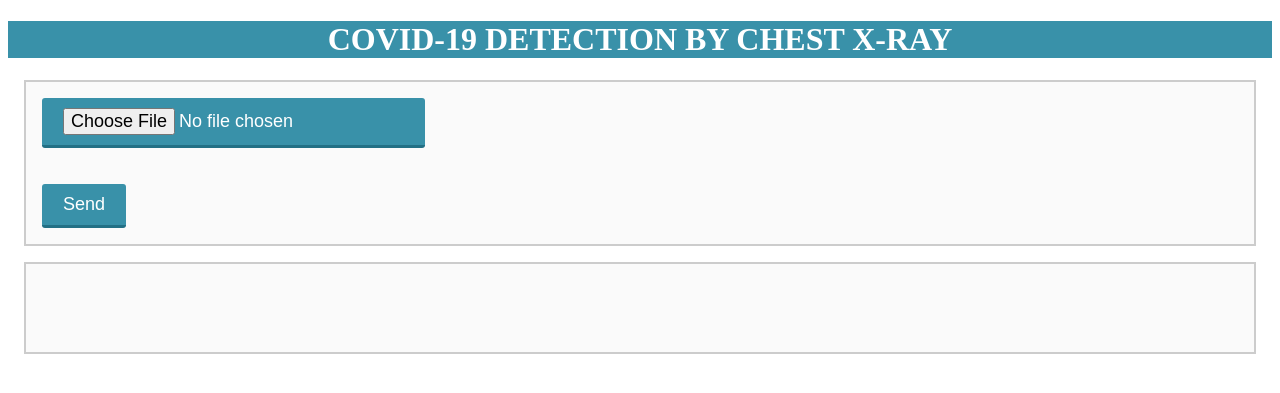
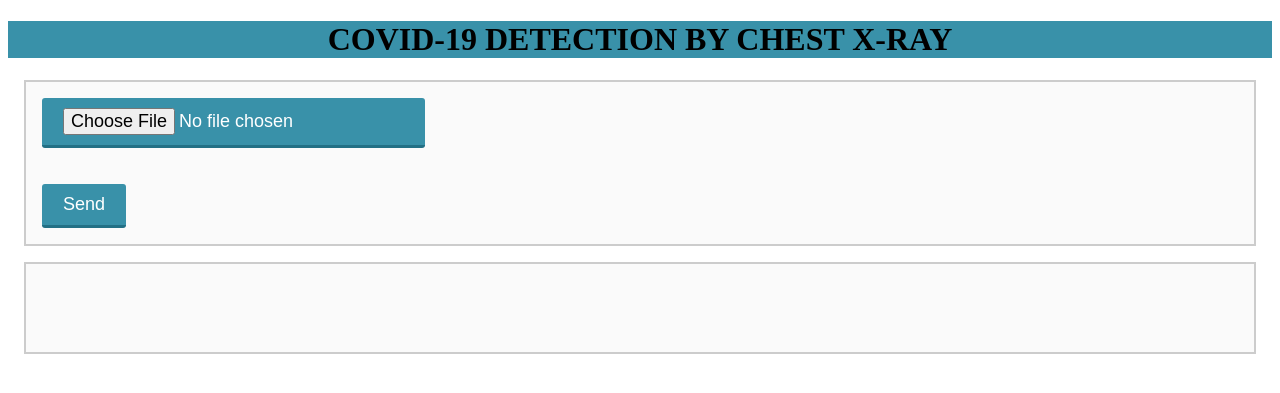
Before and after one commit to samuelcueva/Deploy_COVID-RESNET, a Flask app: page / in a window 1280 px wide. Shown: the top 393 px of the page. Run offline with Flask 2, Linux system fonts and the light colour scheme; parts of the project's set-up code (start-up, migrations or seed data) failed here and were passed over; some libraries are stand-ins or nearby versions.

Commit message:
better presentation of results

```diff
--- a/main.py
+++ b/main.py
@@ -39,7 +39,7 @@ def predict():
     output = model.predict(preprocess_image(path_img, IMAGE_SIZE))[0]
 
     prediction = PATHOLOGIES[np.argmax(output)]
-    p = np.around(output[np.argmax(output)] * 100, decimals=2)
+    p = np.around(output[np.argmax(output)] * 100, decimals=4)
 
     return jsonify({'prediction':prediction,'percentage':p})
     # return
--- a/static/style.css
+++ b/static/style.css
@@ -26,7 +26,7 @@
 h1{
 background-color: #3991A9;
 text-align: center;
-color: white;
+color: black;
 }
 
 .result{
```
